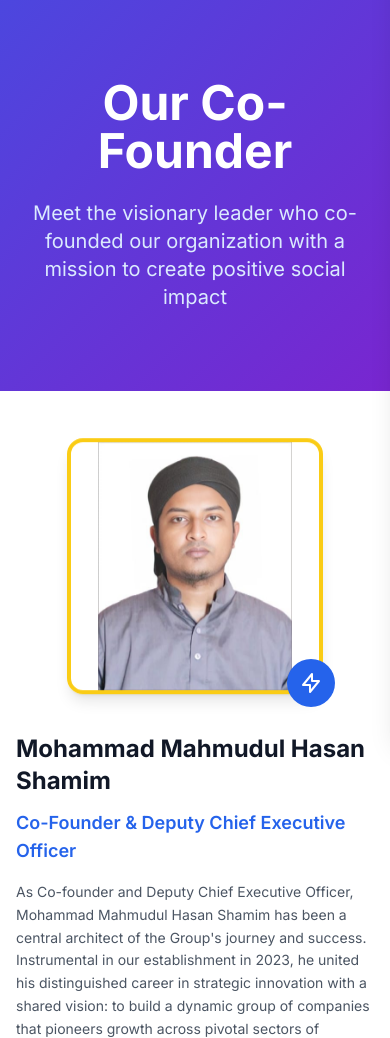
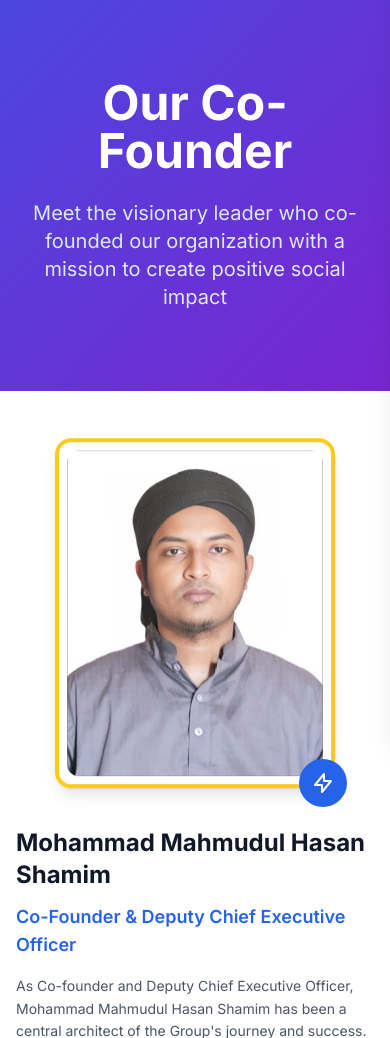
Before and after one commit to jonyprachine123/corporate, a Flask app: page /about/cofounder in a window 390 px wide. Shown: the part 110-1148 px from the top of the page. Run offline with Flask 3, Linux system fonts and the light colour scheme; some libraries are stand-ins or nearby versions.

Commit message:
Make co-founder profile frame border responsive to actual image size

```diff
--- a/templates/public/cofounder.html
+++ b/templates/public/cofounder.html
@@ -21,9 +21,9 @@
                 <!-- Photo Section -->
                 <div class="text-center lg:text-left fade-in-left">
                     <div class="relative inline-block">
-                        <div class="w-64 h-64 sm:w-80 sm:h-80 rounded-2xl overflow-hidden mx-auto lg:mx-0 scale-in float shadow-lg border-4 border-yellow-400">
+                        <div class="inline-block rounded-2xl mx-auto lg:mx-0 scale-in float shadow-lg border-4 border-yellow-400 p-2">
                             <!-- Co-founder photo -->
-                            <img src="{{ url_for('static', filename='uploads/Mahmudul Hassan Shamim.jpg') }}" alt="Mohammad Mahmudul Hasan Shamim - Co-Founder & Deputy Chief Executive Officer" class="w-full h-full object-contain">
+                            <img src="{{ url_for('static', filename='uploads/Mahmudul Hassan Shamim.jpg') }}" alt="Mohammad Mahmudul Hasan Shamim - Co-Founder & Deputy Chief Executive Officer" class="w-64 h-auto sm:w-80 rounded-xl object-contain">
                         </div>
                         <div class="absolute -bottom-3 -right-3 sm:-bottom-4 sm:-right-4 w-12 h-12 sm:w-16 sm:h-16 bg-blue-600 rounded-full flex items-center justify-center pulse">
                             <svg class="w-6 h-6 sm:w-8 sm:h-8 text-white" fill="none" stroke="currentColor" viewBox="0 0 24 24">
```
